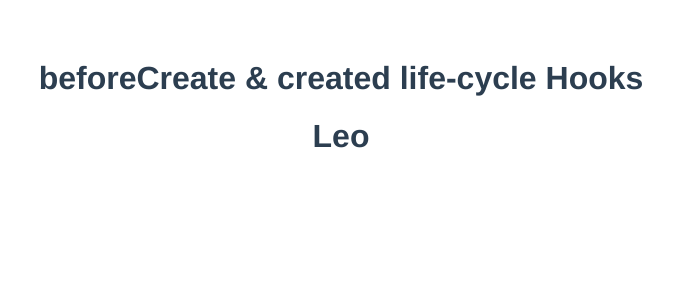
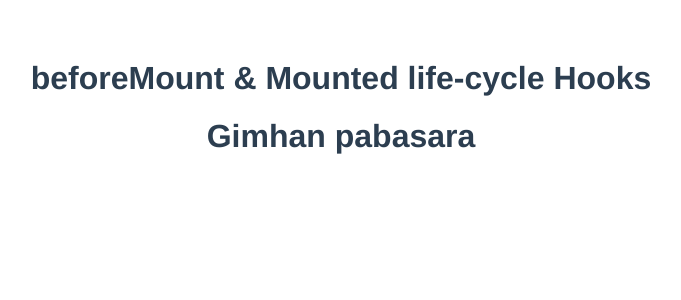
Before and after one commit to Gim128/blog, a Vue app: page / in a window 1280 px wide. Shown: the top 300 px of the page, without its empty margins (299-980 px from the left). Built offline with nearby package versions, Linux system fonts and the light colour scheme.

Commit message:
beforeCreate & created life-cycle Hooks

```diff
--- a/src/App.vue
+++ b/src/App.vue
@@ -1,6 +1,6 @@
 <template>
   <div id="app">
-    <h1>beforeCreate & created life-cycle Hooks</h1>
+    <h1>beforeMount & Mounted life-cycle Hooks</h1>
 
     <Home />
   </div>
--- a/src/components/Home.vue
+++ b/src/components/Home.vue
@@ -1,6 +1,6 @@
 <template>
   <div>
-    <h1>{{ name }}</h1>
+    <h1 id="demo">{{ name }}</h1>
   </div>
 </template>
 
@@ -21,19 +21,19 @@ export default {
       }
     },
 
-    beforeCreate:function(){
-      console.warn('beforeCreate', this.name);
+    // beforeCreate:function(){
+    //   console.warn('beforeCreate', this.name);
+    // },
+    // created:function(){
+    //   this.name = "Leo"
+    //   console.warn('Created', this.name)
+    // },
+    beforeMount:function(){
+      console.warn('beforeMount', document.getElementById('demo'))
     },
-    created:function(){
-      this.name = "Leo"
-      console.warn('Created', this.name)
+    mounted:function(){
+      console.warn('Mount', document.getElementById('demo'))
     },
-    // beforeMount:function(){
-    //   console.warn('beforeMount ')
-    // },
-    // mounted:function(){
-    //   console.warn('Mount ')
-    // },
 
     components: {
 
```
